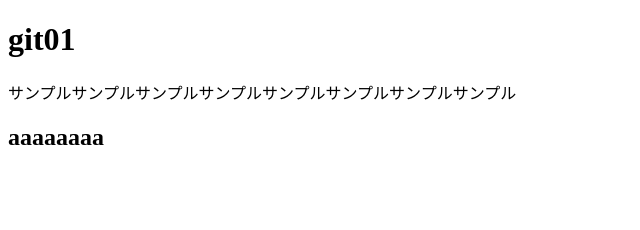
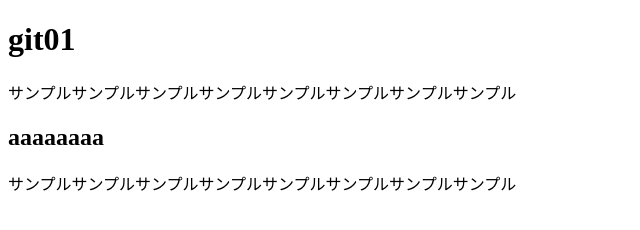
Before and after one commit to kana63826382/git.project.01, a plain HTML site: page index.html in a window 1280 px wide. Shown: the whole page, without its empty margins (0-640 px from the left). Drawn offline with Linux system fonts and the light colour scheme.

Commit message:
もう一行追加

```diff
--- a/index.html
+++ b/index.html
@@ -8,5 +8,6 @@
 <h1>git01</h1>
 <p>サンプルサンプルサンプルサンプルサンプルサンプルサンプルサンプル</p>
 <h2>aaaaaaaa</h2>
+<p>サンプルサンプルサンプルサンプルサンプルサンプルサンプルサンプル</p>
 </body>
 </html>
```
